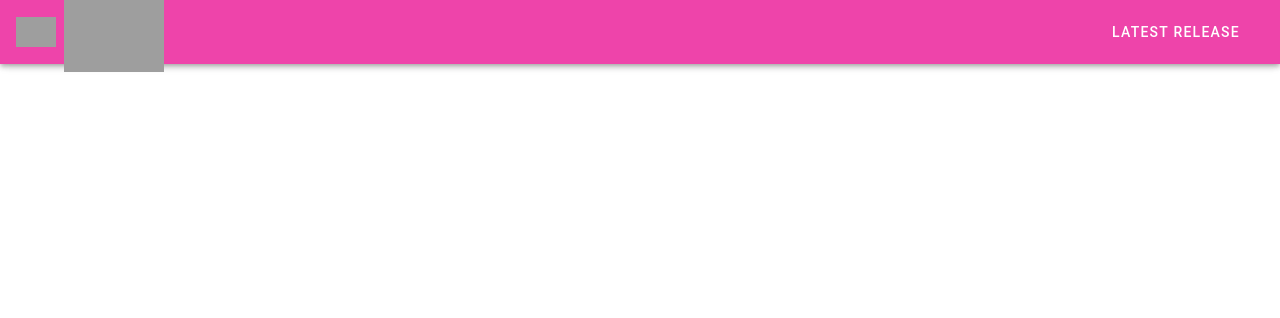
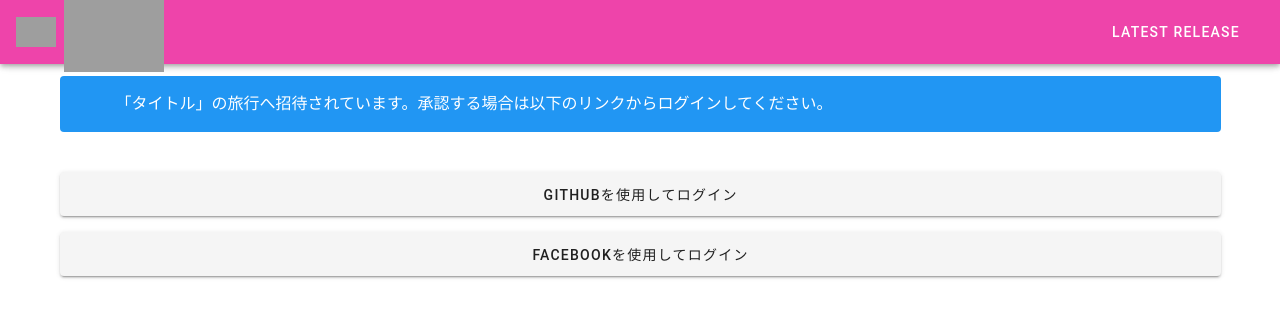
Before and after one commit to gpioblink/travel-warikan, a Vue app: page /login in a window 1280 px wide. Shown: the top 318 px of the page. Built offline with nearby package versions, Linux system fonts and the light colour scheme; grey boxes are pictures that could not be loaded.

Commit message:
add login with github and facebook

```diff
--- a/package.json
+++ b/package.json
@@ -10,6 +10,7 @@
   "dependencies": {
     "@mdi/font": "^3.6.95",
     "core-js": "^3.6.5",
+    "firebase": "^8.2.1",
     "register-service-worker": "^1.7.1",
     "roboto-fontface": "*",
     "vue": "^2.6.11",
--- a/src/App.vue
+++ b/src/App.vue
@@ -45,7 +45,6 @@
 
 <script lang="ts">
 import Vue from 'vue';
-import HelloWorld from './components/HelloWorld.vue';
 
 export default Vue.extend({
   name: 'App',
--- a/src/main.ts
+++ b/src/main.ts
@@ -3,8 +3,22 @@
 import './registerServiceWorker'
 import router from './router'
 import vuetify from './plugins/vuetify';
+import firebase from 'firebase';
 
-Vue.config.productionTip = false
+Vue.config.productionTip = false;
+
+const firebaseConfig = {
+  apiKey: "AIzaSyBbT8jSksYs19vUW7lDpyYpBSl_MIPfiV4",
+  authDomain: "travel-warikan.firebaseapp.com",
+  projectId: "travel-warikan",
+  storageBucket: "travel-warikan.appspot.com",
+  messagingSenderId: "986546171332",
+  appId: "1:986546171332:web:2cca0f4795c7a01d804891",
+  measurementId: "G-H10MET9Y1T"
+};
+// Initialize Firebase
+firebase.initializeApp(firebaseConfig);
+firebase.analytics();
 
 new Vue({
   router,
--- a/src/router/index.ts
+++ b/src/router/index.ts
@@ -3,6 +3,7 @@
 import Home from '../views/Home.vue'
 import About from '../views/About.vue'
 import Start from '../views/Start.vue'
+import Login from '../views/Login.vue'
 
 Vue.use(VueRouter)
 
@@ -21,6 +22,11 @@
     path: '/start',
     name: 'Start',
     component: Start
+  },
+  {
+    path: '/login',
+    name: 'Login',
+    component: Login
   }
 ]
 
--- /dev/null
+++ b/src/views/Login.vue
@@ -0,0 +1,87 @@
+<template>
+    <v-container>
+        <v-row dense>
+            <v-col cols="12">
+                <v-alert type="info">
+                    「タイトル」の旅行へ招待されています。承認する場合は以下のリンクからログインしてください。
+                </v-alert>
+            </v-col>
+            <v-col cols="12">
+                <v-spacer></v-spacer>
+            </v-col>
+            <v-col cols="12">
+                <v-spacer></v-spacer>
+            </v-col>
+            <v-col cols="12">
+                <v-btn block large v-on:click="signInWithGitHub">
+                    GitHubを使用してログイン
+                </v-btn>
+            </v-col>
+            <v-col cols="12">
+                <v-spacer></v-spacer>
+            </v-col>
+            <v-col cols="12">
+                <v-btn block large v-on:click="signInWithFacebook">
+                    FaceBookを使用してログイン
+                </v-btn>
+            </v-col>
+        </v-row>
+    </v-container>
+</template>
+
+<script>
+    import firebase from 'firebase';
+    export default {
+        name: "Login.vue",
+        methods: {
+            signInWithGitHub: function () {
+                const provider = new firebase.auth.GithubAuthProvider();
+
+                firebase.auth().signInWithPopup(provider).then(function(result) {
+                    // This gives you a GitHub Access Token. You can use it to access the GitHub API.
+                    const token = result.credential.accessToken;
+                    // The signed-in user info.
+                    const user = result.user;
+                    // ...
+                    console.log("OK", token, user);
+                }).catch(function(error) {
+                    // Handle Errors here.
+                    const errorCode = error.code;
+                    const errorMessage = error.message;
+                    // The email of the user's account used.
+                    const email = error.email;
+                    // The firebase.auth.AuthCredential type that was used.
+                    const credential = error.credential;
+                    // ...
+                    console.log("NG", errorCode, errorMessage, email, credential);
+                });
+            },
+            signInWithFacebook: function () {
+                const provider = new firebase.auth.FacebookAuthProvider();
+
+                firebase.auth().signInWithPopup(provider).then(function(result) {
+                    // This gives you a GitHub Access Token. You can use it to access the GitHub API.
+                    const token = result.credential.accessToken;
+                    // The signed-in user info.
+                    const user = result.user;
+                    // ...
+                    console.log("OK", token, user);
+                }).catch(function(error) {
+                    // Handle Errors here.
+                    const errorCode = error.code;
+                    const errorMessage = error.message;
+                    // The email of the user's account used.
+                    const email = error.email;
+                    // The firebase.auth.AuthCredential type that was used.
+                    const credential = error.credential;
+                    // ...
+                    console.log("NG", errorCode, errorMessage, email, credential);
+                });
+            }
+        }
+    }
+</script>
+
+<style scoped>
+
+</style>
```
Also changed, not shown: 1 other file (tests, documents, lock files or other folders).
